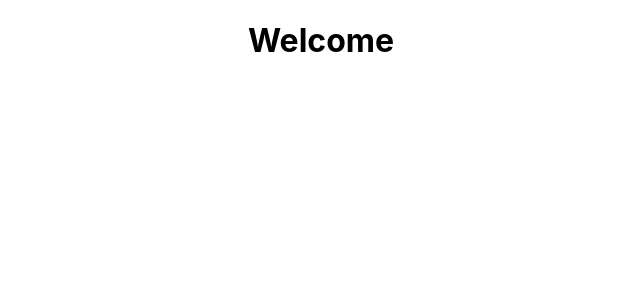
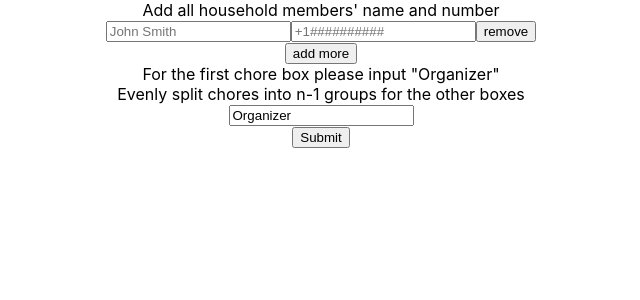
Before and after one commit to jennylovesreading/HouseholdHomiesFrontend, a React (Create React App) app: page /createGroup in a window 1280 px wide. Shown: the top 300 px of the page, without its empty margins (319-959 px from the left). Built offline with nearby package versions, Linux system fonts and the light colour scheme.

Commit message:
added frontend calls and components

```diff
--- a/src/App.js
+++ b/src/App.js
@@ -3,8 +3,10 @@ import "./App.css";
 import UserRegistrationForm from "./components/users/userRegistrationForm"
 import UserLoginForm from "./components/users/userLoginForm"
 import Homepage from "./components/homepage/homepage"
+import createGroupForm from "./components/users/createGroupForm";
 import { BrowserRouter, Route } from 'react-router-dom'
 import { Switch } from 'react-router';
+
 
 function App() {
   return (
@@ -13,6 +15,7 @@ function App() {
         <Switch>
           <Route path="/register" component={UserRegistrationForm} />
           <Route path="/login" component={UserLoginForm} />
+          <Route path="/createGroup" component={createGroupForm} />
           <Route path="/" component={Homepage} />
         </Switch>
       </BrowserRouter>
--- a/src/components/Users/createGroupForm.js
+++ b/src/components/Users/createGroupForm.js
@@ -8,7 +8,8 @@ class createGroupForm extends React.Component {
       this.state = {
           houseName: "",
           members: [{name: "", number: ""}],
-          chores: [""]
+          chores: [""],
+          errors: []
       };
       this.handleSubmit = this.handleSubmit.bind(this);
     }
@@ -31,11 +32,7 @@ class createGroupForm extends React.Component {
     }
 
     createUIDChores(){
-        return this.state.chores.map((el, i) => (
-          <div key={i}>
-               <input placeholder="Chores" name="chores" value={el.value ||''} onChange={this.handleChangeChores.bind(this, i)} />
-          </div>
-        ))
+      return this.state.chores.map((el, i) => (i===0 ? (<div key={i}><input placeholder="Chores" name="chores" value="Organizer"/></div>): (<div key={i}><input placeholder="Chores" name="chores" value={el} onChange={this.handleChangeChores.bind(this, i)} /></div>)))
      }
 
     handleChange(i, e) {
@@ -65,10 +62,24 @@ class createGroupForm extends React.Component {
     handleSubmit(event) {
       event.preventDefault();
       console.log(this.state);
-        axios.post("http://localhost:8080/createGroup", this.state)
+        axios.post("http://localhost:4000/createGroup", this.state)
         .then((response) => {
             this.setState({ errors: [] });
+            //setInterval for every week
+            setInterval(() => {
+            axios.put("http://localhost:4000/updateHead")
+            .then((response) => {
 
+            })
+            }, 604800000);
+
+            //setInterval for every day
+            setInterval(() => {
+            axios.get("http://localhost:4000/sendChores")
+            .then((response) => {
+              //all good and text shouldve sent
+            })
+            }, 864000);
             console.log(response);
 
             if(response.status === 200 && response.data === "OK" && window) {
```
